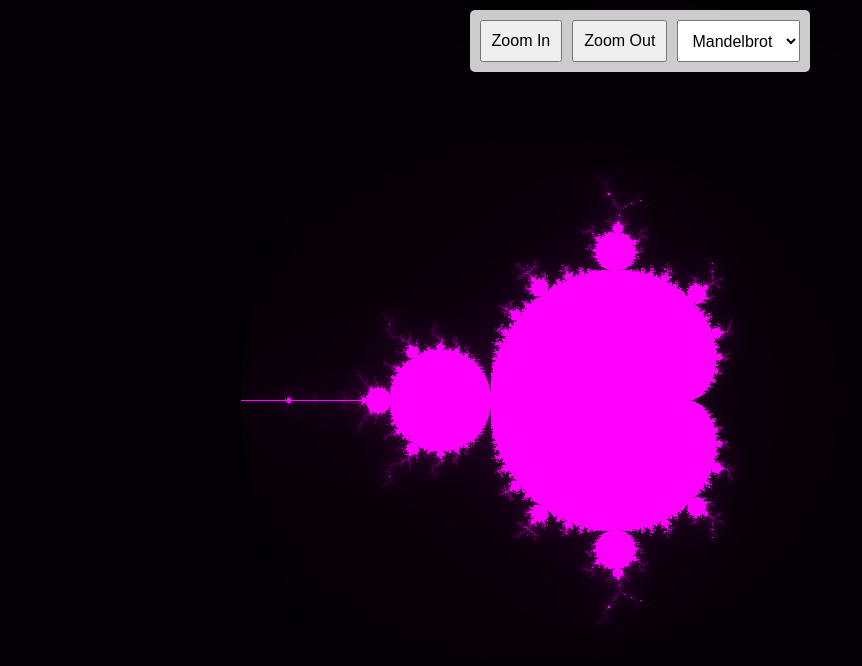
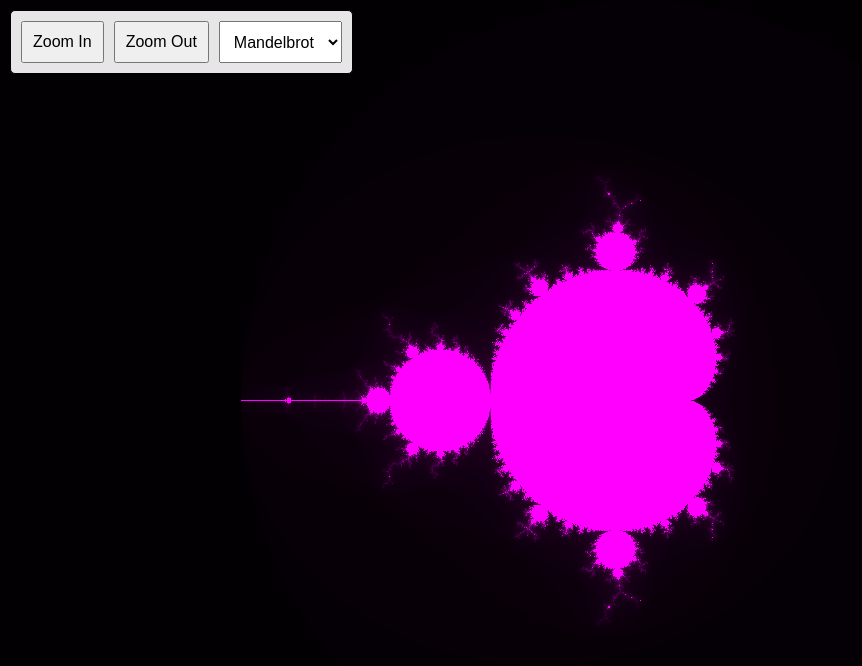
Before and after one commit to Firereader05/optical-illusions, a website: page index.html in a window 1280 px wide. Shown: the whole page, without its empty margins (0-862 px from the left). Drawn offline with Linux system fonts and the light colour scheme.

Commit message:
Update index.html

```diff
--- a/index.html
+++ b/index.html
@@ -16,9 +16,6 @@
             position: relative;
             width: 100%;
             height: 100vh;
-            display: flex;
-            flex-direction: column;
-            align-items: center;
         }
         #controls {
             display: flex;
@@ -26,12 +23,16 @@
             padding: 10px;
             position: absolute;
             top: 10px;
-            z-index: 10; /* Ensures the controls stay above the canvas */
-            background: rgba(255, 255, 255, 0.8); /* Slightly transparent background */
+            left: 10px;
+            z-index: 10;
+            background: rgba(255, 255, 255, 0.9);
+            border: 1px solid black;
             border-radius: 5px;
         }
         canvas {
             display: block;
+            width: 100%;
+            height: 100vh;
         }
         button, select {
             padding: 10px;
```
